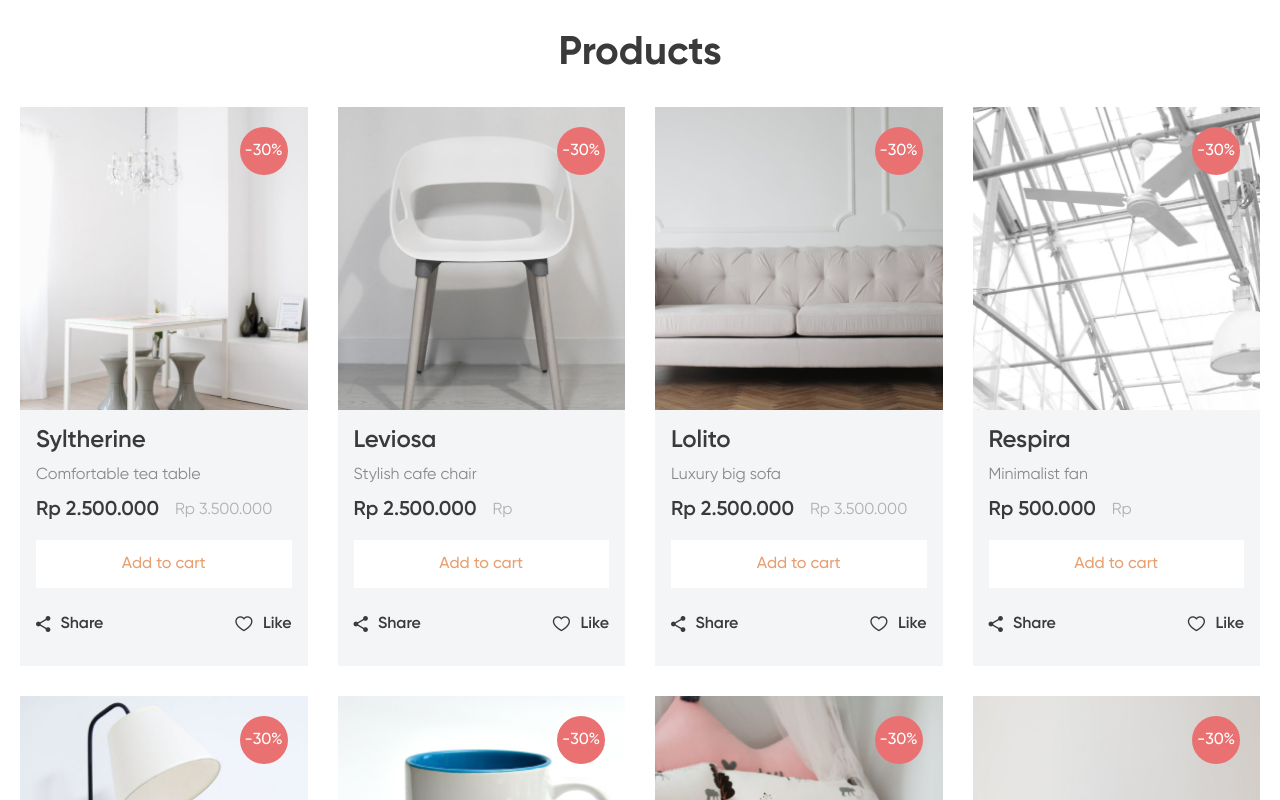
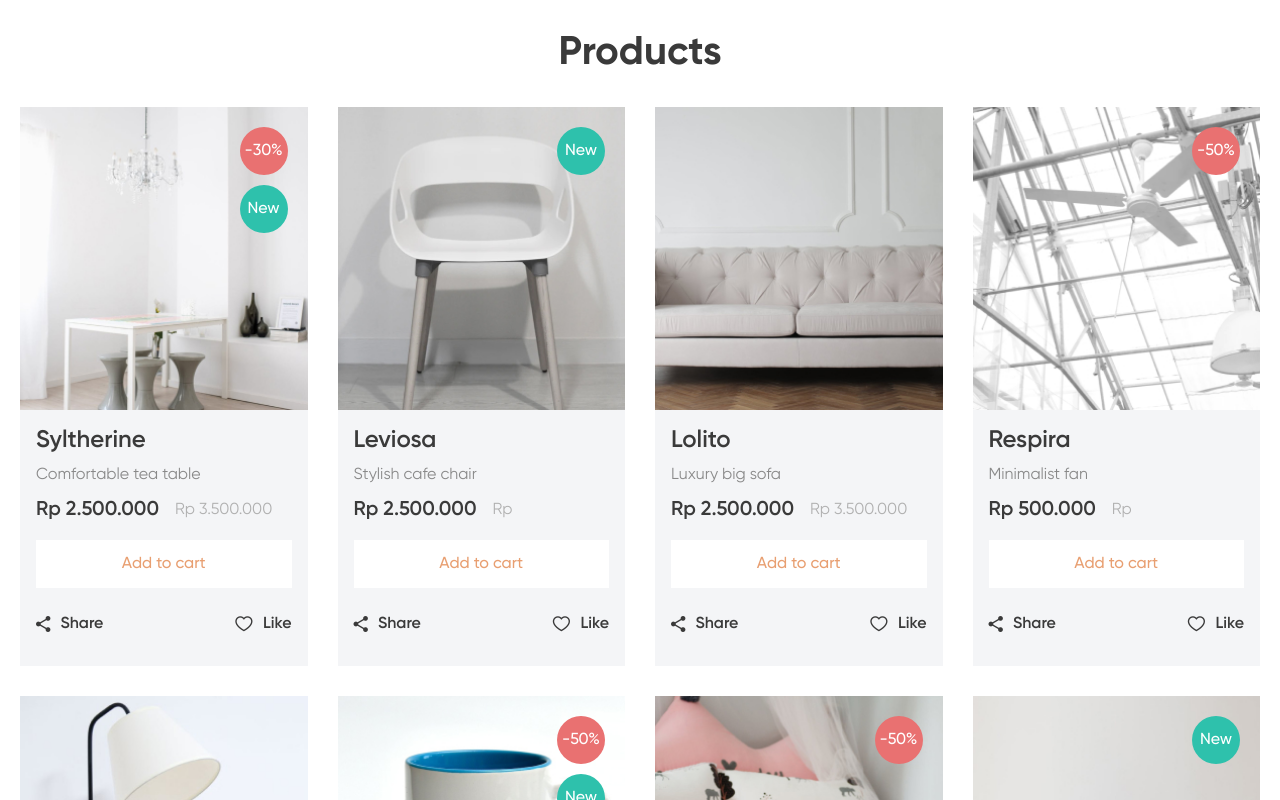
Before and after one commit to jugurj/comforra-furniture-shop, a Vue app: page / in a window 1280 px wide. Shown: the part 980-1780 px from the top of the page. Built offline with nearby package versions, Linux system fonts and the light colour scheme.

Commit message:
Fixed product label block to also use actual labels from the products storage object.

```diff
--- a/src/components/ProductsItem.vue
+++ b/src/components/ProductsItem.vue
@@ -1,7 +1,14 @@
 <template>
   <article class="product-item">
     <div class="product-item__labels">
-      <div class="product-item__label product-item__label--sale">-30%</div>
+      <div
+        class="product-item__label"
+        :class="'product-item__label--' + label.type"
+        v-for="label in productData.labels"
+        :key="label.type"
+      >
+        {{ label.value }}
+      </div>
     </div>
 
     <a href="" class="product-item__image _ibg">
```
